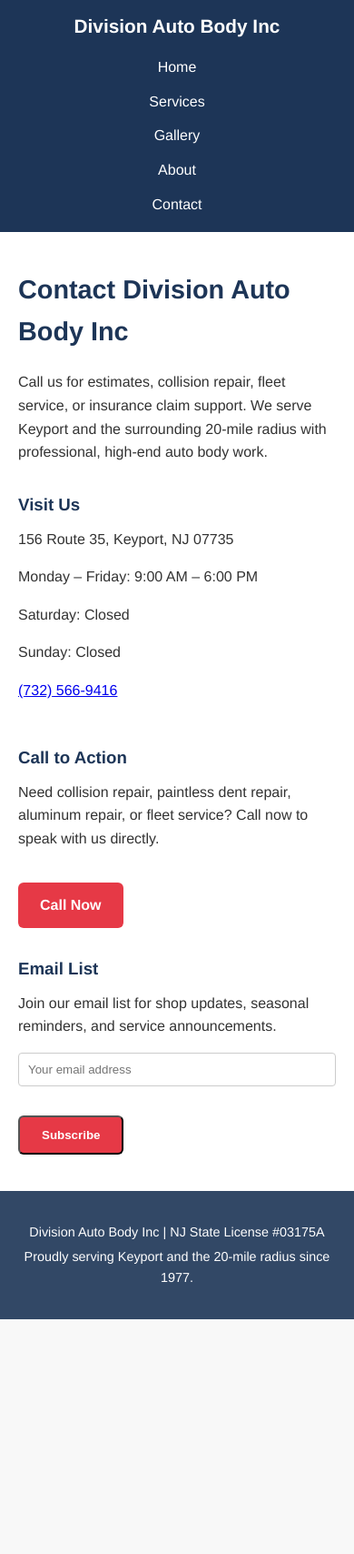
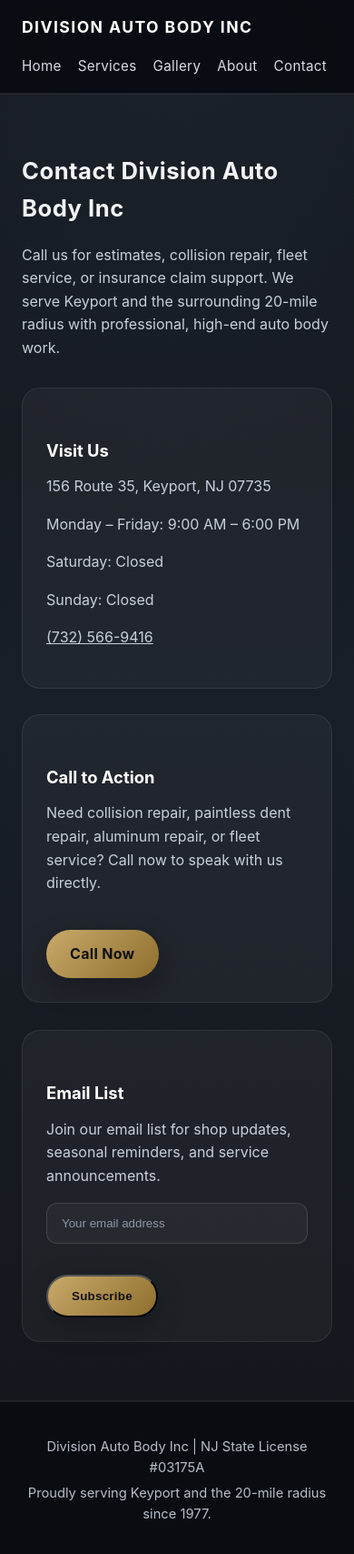
Before and after one commit to joelobo22/division-auto-body, a plain HTML site: page contact.html in a window 390 px wide. Shown: the whole page at 91% size. Before the commit the page ends 1450 px from the top, so only its background shows below. Drawn offline with Linux system fonts and the light colour scheme.

Commit message:
Refactor CSS styles for improved design
Updated styles for body, headers, buttons, and layout.

```diff
--- a/styles.css
+++ b/styles.css
@@ -5,168 +5,214 @@
 }
 
 body {
-  font-family: "Helvetica Neue", Arial, sans-serif;
+  font-family: Inter, "Helvetica Neue", Arial, sans-serif;
   line-height: 1.6;
-  color: #333;
-  background-color: #f8f8f8;
+  color: #e8e8e8;
+  background:
+    radial-gradient(circle at top, rgba(71, 85, 105, 0.18), transparent 30%),
+    linear-gradient(180deg, #0b0f14 0%, #111820 45%, #0b0f14 100%);
+}
+
+a {
+  color: inherit;
 }
 
 .container {
-  max-width: 1000px;
+  max-width: 1120px;
   margin: 0 auto;
-  padding: 0 20px;
+  padding: 0 24px;
 }
 
 .site-header {
-  background: #1d3557;
+  background: rgba(8, 12, 18, 0.88);
   color: #fff;
-  padding: 12px 0;
+  padding: 16px 0;
   position: sticky;
   top: 0;
   z-index: 100;
+  backdrop-filter: blur(10px);
+  border-bottom: 1px solid rgba(255,255,255,0.08);
 }
 
 .site-header .container {
   display: flex;
   justify-content: space-between;
   align-items: center;
+  gap: 16px;
 }
 
 .logo a {
   color: #fff;
-  font-weight: 600;
+  font-weight: 700;
   text-decoration: none;
-  font-size: 1.3rem;
+  font-size: 1.1rem;
+  letter-spacing: 0.08em;
+  text-transform: uppercase;
 }
 
 .nav-list {
   display: flex;
   list-style: none;
-}
-
-.nav-list li {
-  margin-left: 24px;
+  gap: 22px;
+  flex-wrap: wrap;
+  justify-content: flex-end;
 }
 
 .nav-list a {
-  color: #fff;
+  color: #d7dde5;
   text-decoration: none;
-  font-size: 1rem;
-  transition: opacity 0.2s;
+  font-size: 0.95rem;
+  letter-spacing: 0.02em;
 }
 
 .nav-list a:hover {
-  opacity: 0.85;
+  color: #ffffff;
 }
 
 .hero {
-  background: linear-gradient(rgba(0, 0, 0, 0.75), rgba(0, 0, 0, 0.75)),
-    url('images/hero-shop.jpg') center/cover;
+  position: relative;
+  min-height: 78vh;
+  display: flex;
+  align-items: center;
+  text-align: left;
+  padding: 110px 0;
   color: #fff;
-  text-align: center;
-  padding: 100px 20px;
+  background:
+    linear-gradient(90deg, rgba(9, 12, 18, 0.94) 0%, rgba(9, 12, 18, 0.72) 52%, rgba(9, 12, 18, 0.40) 100%),
+    url('images/hero-shop.jpg') center/cover no-repeat;
 }
 
 .hero h1 {
-  font-size: 2.5rem;
-  margin-bottom: 10px;
+  font-size: clamp(2.6rem, 6vw, 5rem);
+  line-height: 0.98;
+  margin-bottom: 14px;
+  letter-spacing: 0.04em;
+  text-transform: uppercase;
+  max-width: 10ch;
 }
 
 .hero p {
-  font-size: 1.1rem;
-  margin-bottom: 8px;
-  opacity: 0.95;
+  font-size: 1.05rem;
+  color: #d7dde5;
+  max-width: 760px;
+  margin-bottom: 10px;
 }
 
 .cta-button {
   display: inline-block;
-  background: #e63946;
-  color: #fff;
-  padding: 12px 24px;
-  border-radius: 6px;
+  background: linear-gradient(135deg, #c8a96a, #8f6f2d);
+  color: #111;
+  padding: 14px 26px;
+  border-radius: 999px;
   text-decoration: none;
-  font-weight: 600;
-  margin-top: 20px;
-  transition: background 0.3s;
+  font-weight: 700;
+  margin-top: 22px;
+  letter-spacing: 0.02em;
+  box-shadow: 0 10px 30px rgba(0,0,0,0.25);
 }
 
 .cta-button:hover {
-  background: #c0392b;
+  filter: brightness(1.05);
 }
 
 section {
-  padding: 60px 0;
+  padding: 86px 0;
 }
 
 section h2 {
-  font-size: 1.8rem;
-  margin-bottom: 20px;
-  color: #1d3557;
+  font-size: clamp(1.6rem, 3vw, 2.5rem);
+  margin-bottom: 18px;
+  color: #f2f4f7;
+  letter-spacing: 0.02em;
+}
+
+section h3 {
+  color: #f2f4f7;
+  margin: 28px 0 10px;
+  font-size: 1.15rem;
 }
 
 section p {
   margin-bottom: 16px;
+  color: #c8d0da;
+  max-width: 78ch;
 }
 
-.service-list,
-.keywords-list,
-.hours-list {
-  margin: 16px 0;
-  padding-left: 20px;
-}
-
-.service-list li,
-.keywords-list li,
-.hours-list li {
-  margin-bottom: 8px;
-}
-
-#fleet,
 #history,
 #luxury,
 #insurance,
 #service-area,
 #about,
 #services,
-#contact {
-  background: #fff;
+#contact,
+#fleet,
+#contact-cta,
+#high-end {
+  background: rgba(255,255,255,0.03);
+  border-top: 1px solid rgba(255,255,255,0.06);
+  border-bottom: 1px solid rgba(255,255,255,0.06);
+}
+
+.service-list,
+.keywords-list,
+.hours-list {
+  margin: 18px 0;
+  padding-left: 22px;
+  color: #d7dde5;
+}
+
+.service-list li,
+.keywords-list li,
+.hours-list li {
+  margin-bottom: 10px;
 }
 
 .gallery-grid {
   display: grid;
-  grid-template-columns: repeat(auto-fit, minmax(280px, 1fr));
-  gap: 16px;
-  margin: 30px 0;
+  grid-template-columns: repeat(auto-fit, minmax(260px, 1fr));
+  gap: 18px;
+  margin: 32px 0;
 }
 
 .gallery-item {
-  border-radius: 8px;
+  border-radius: 18px;
   overflow: hidden;
-  box-shadow: 0 2px 10px rgba(0, 0, 0, 0.1);
+  background: #121923;
+  border: 1px solid rgba(255,255,255,0.08);
+  box-shadow: 0 18px 50px rgba(0,0,0,0.25);
 }
 
 .gallery-item img {
   width: 100%;
-  height: 240px;
+  height: 280px;
   object-fit: cover;
+  display: block;
 }
 
 .gallery-cta {
-  margin-top: 40px;
+  margin-top: 36px;
   text-align: center;
 }
 
 .contact-grid {
   display: grid;
   grid-template-columns: 1fr 1fr;
-  gap: 30px;
+  gap: 28px;
   margin: 30px 0;
+}
+
+.contact-info,
+.email-cta {
+  background: rgba(255,255,255,0.04);
+  border: 1px solid rgba(255,255,255,0.08);
+  border-radius: 20px;
+  padding: 26px;
 }
 
 .contact-info h3,
 .email-cta h3 {
-  color: #1d3557;
-  margin-bottom: 10px;
+  color: #fff;
+  margin-bottom: 12px;
 }
 
 .newsletter-form {
@@ -175,49 +221,64 @@ section p {
 
 .newsletter-form input {
   width: 100%;
-  padding: 10px;
+  padding: 14px 16px;
   margin-bottom: 12px;
-  border: 1px solid #ccc;
-  border-radius: 4px;
+  border: 1px solid rgba(255,255,255,0.12);
+  border-radius: 12px;
+  background: rgba(255,255,255,0.04);
+  color: #fff;
+}
+
+.newsletter-form input::placeholder {
+  color: #8d97a4;
 }
 
 footer {
-  background: #1d3557;
-  color: #fff;
-  padding: 30px 0;
+  background: #090d12;
+  color: #b6bec8;
+  padding: 34px 0;
   text-align: center;
-  font-size: 0.9rem;
-  opacity: 0.9;
+  font-size: 0.92rem;
+  border-top: 1px solid rgba(255,255,255,0.08);
 }
 
 footer p {
   margin: 4px 0;
 }
 
-@media (max-width: 768px) {
-  .hero h1 {
-    font-size: 2rem;
-  }
-
-  .site-header .container {
-    flex-direction: column;
-    gap: 10px;
-  }
-
-  .nav-list {
-    flex-direction: column;
-    align-items: center;
-  }
-
-  .nav-list li {
-    margin: 6px 0;
+@media (max-width: 900px) {
+  .hero {
+    min-height: 68vh;
+    padding: 88px 0;
   }
 
   .contact-grid {
     grid-template-columns: 1fr;
   }
+}
+
+@media (max-width: 768px) {
+  .site-header .container {
+    flex-direction: column;
+    align-items: flex-start;
+  }
+
+  .nav-list {
+    gap: 14px 18px;
+    justify-content: flex-start;
+  }
+
+  .hero {
+    background:
+      linear-gradient(180deg, rgba(9, 12, 18, 0.94) 0%, rgba(9, 12, 18, 0.82) 100%),
+      url('images/hero-shop.jpg') center/cover no-repeat;
+  }
+
+  .hero h1 {
+    max-width: 12ch;
+  }
 
   section {
-    padding: 40px 0;
+    padding: 64px 0;
   }
 }
```
